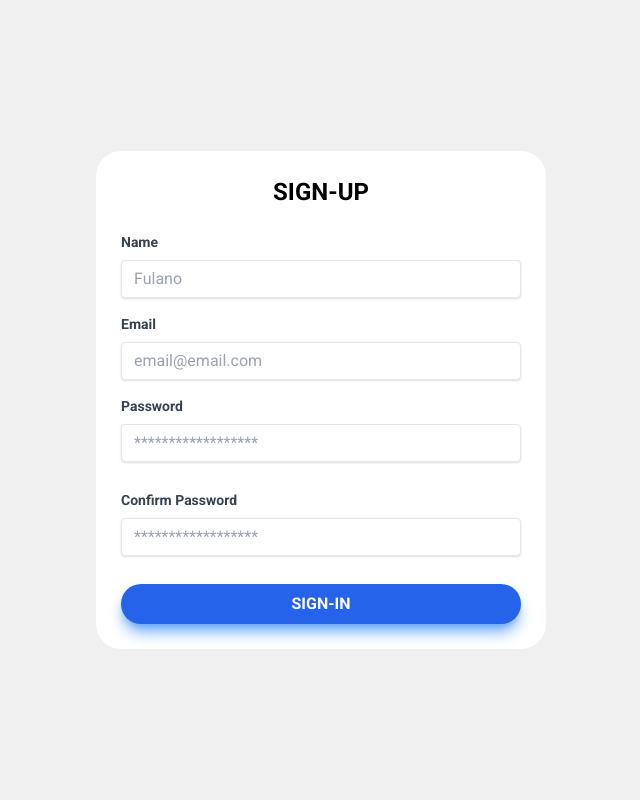
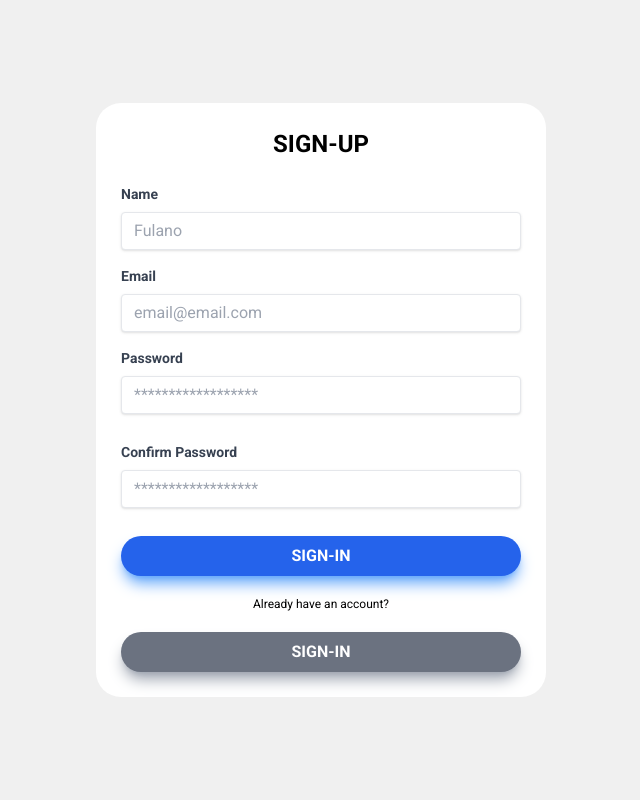
Before and after one commit to eng2-uespi-20221/uespi-finance, a Django app: page /auth/register in a window 1280 px wide. Shown: the whole page, without its empty margins (319-959 px from the left). Run offline with Django 4.2, Linux system fonts and the light colour scheme; some libraries are stand-ins or nearby versions.

Commit message:
adding button gray to templates

```diff
--- a/authentication/templates/login.html
+++ b/authentication/templates/login.html
@@ -119,6 +119,12 @@
                     class="bg-blue-600 hover:bg-blue-700 text-white font-bold uppercase text-center py-2 px-4 rounded-full w-full shadow-lg shadow-blue-400">
                     Sign-In
                 </button>
+            </form>
+            <p class="text-xs my-5">Don't have an account?</p>
+            <a href="{% url 'register' %}"
+                class="bg-gray-500 hover:bg-gray-600 text-white font-bold uppercase text-center py-2 px-4 rounded-full w-full shadow-lg shadow-gray-400">
+                Sign-Up
+            </a>
 
 
         </div>
--- a/authentication/templates/signup.html
+++ b/authentication/templates/signup.html
@@ -133,6 +133,12 @@
                     class="bg-blue-600 hover:bg-blue-700 text-white font-bold uppercase text-center py-2 px-4 rounded-full w-full shadow-lg shadow-blue-400">
                     Sign-In
                 </button>
+            </form>
+            <p class="text-xs my-5">Already have an account?</p>
+            <a href="{% url 'login' %}"
+                class="bg-gray-500 hover:bg-gray-600 text-white font-bold uppercase text-center py-2 px-4 rounded-full w-full shadow-lg shadow-gray-400">
+                Sign-In
+            </a>
         </div>
     </div>
 </body>
```
